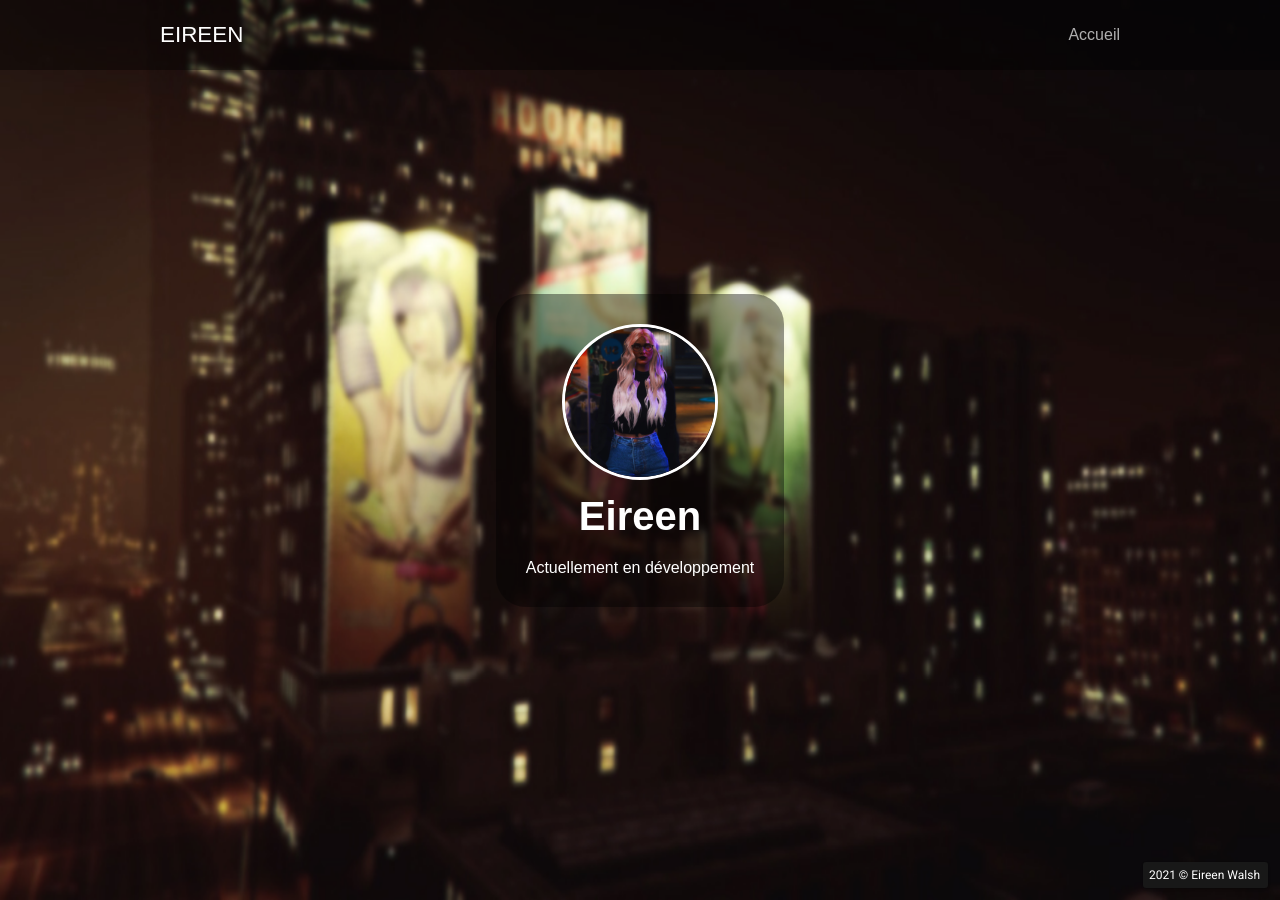
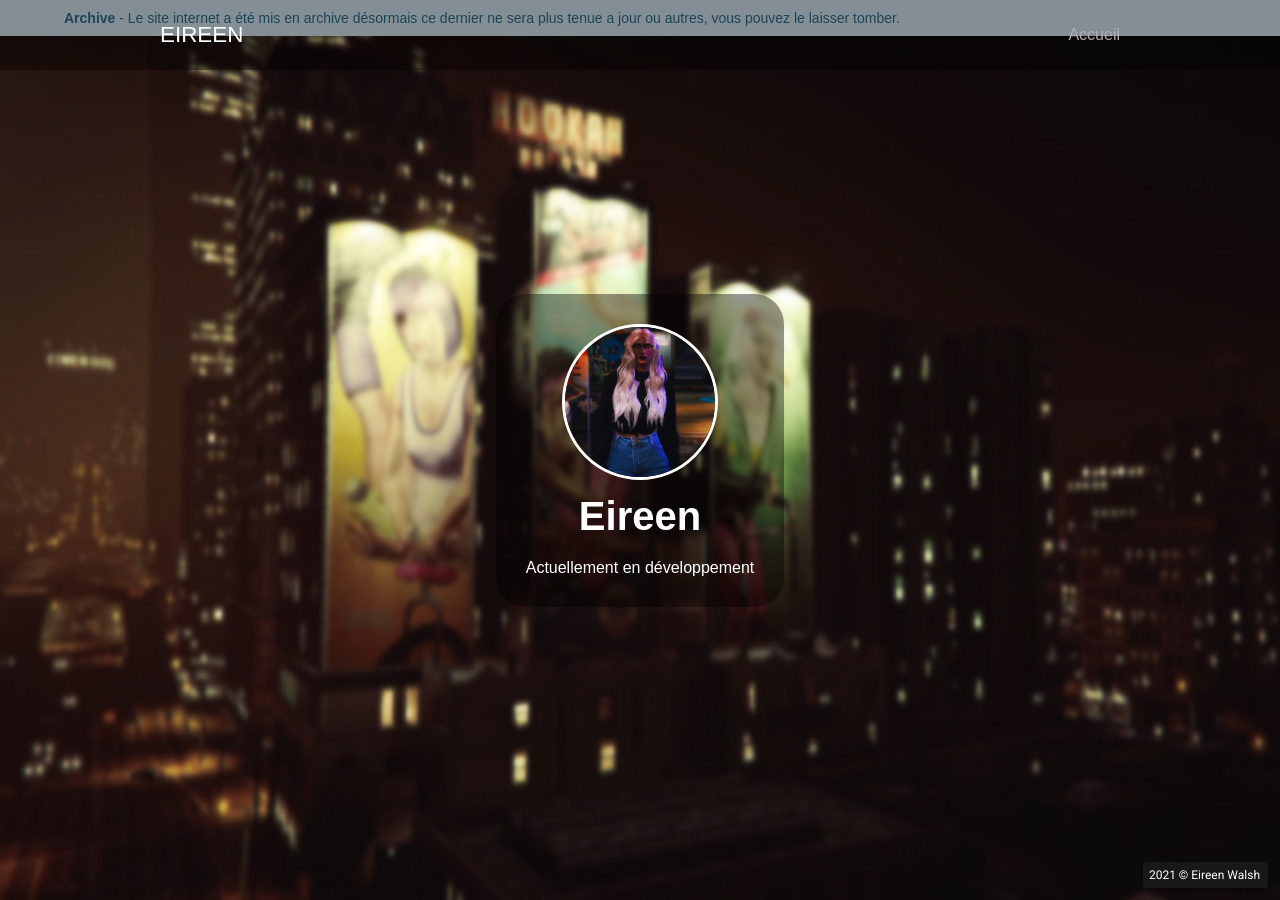
Before and after one commit to ARCHIV3D/sanctuary.01, a Jekyll site: the page built from rp.home.html, in a window 1280 px wide. Built offline with Jekyll 4.4.1, drawn with Linux system fonts in a browser that asks for light colours.

Commit message:
Update nab-web.html

```diff
--- a/_layouts/nab-web.html
+++ b/_layouts/nab-web.html
@@ -14,7 +14,7 @@
 	<!-- @css-js -->
 		<link rel="stylesheet" href="/assets/css/nab-requirement.css" />
 		<link rel="stylesheet" href="/assets/css/{{ page.css }}.css" />
-		<style>.notification-bar{width:100%;padding:10px 5%;color:#31708f;background:#d9edf7;position:absolute;box-sizing:border-box;display:none;font-size:14px}.close{top:10px;right:10px;position:absolute;cursor:pointer}body,html{margin:0;font-family:sans-serif}</style>
+  <style>.notification-bar{width:100%;padding:10px 5%;color:#31708f;background:#d9edf7;position:absolute;box-sizing:border-box;font-size:14px}.close{top:10px;right:10px;position:absolute;cursor:pointer}body,html{margin:0;font-family:sans-serif}</style>
 		<script src="/assets/js/jquery.min.js"></script>
 	</head>
 <body class="{{ page.bodyclass }}">
```
